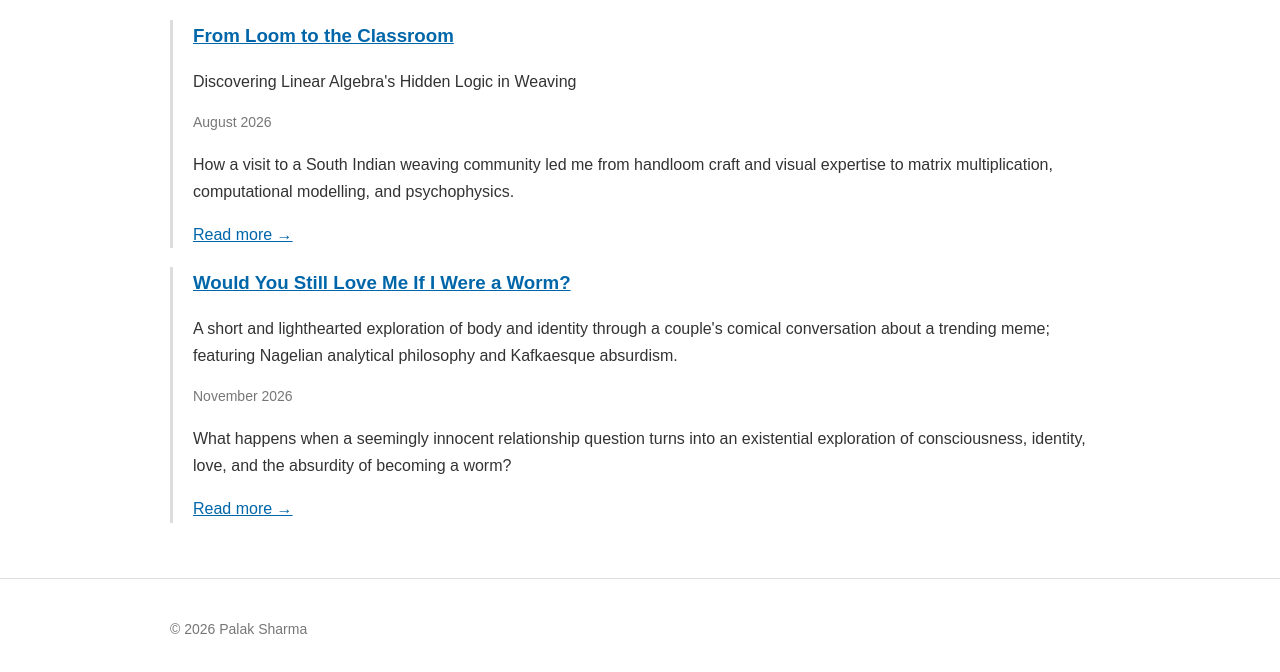
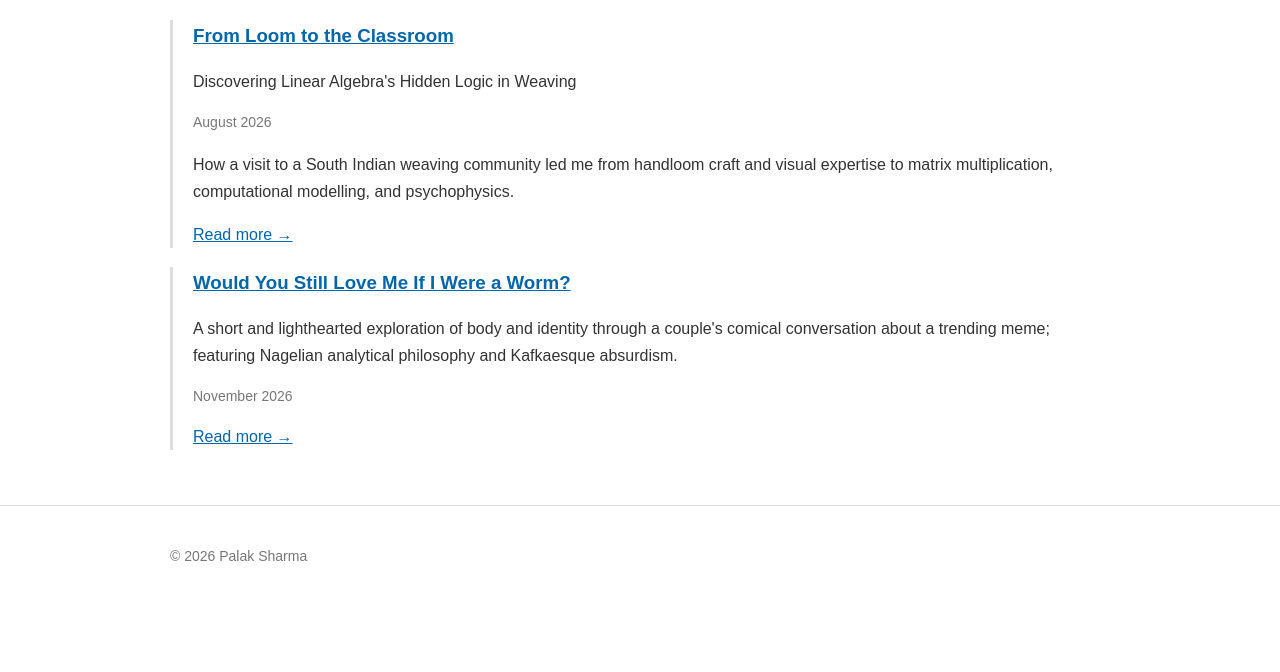
Before and after one commit to palaksharma19971997-rgb/palaksharma19971997-rgb.github.io, a plain HTML site: page blog.html in a window 1280 px wide. Shown: the part 170-842 px from the top of the page. After the commit the page ends 800 px from the top, so only its background shows below. Drawn offline with Linux system fonts and the light colour scheme.

Commit message:
Update blog.html

```diff
--- a/blog.html
+++ b/blog.html
@@ -102,13 +102,6 @@
                     November 2026
                 </p>
 
-                <p>
-                    What happens when a seemingly innocent relationship
-                    question turns into an existential exploration of
-                    consciousness, identity, love, and the absurdity
-                    of becoming a worm?
-                </p>
-
                 <a href="blog/would-you-still-love-me-if-i-were-a-worm.html">
                     Read more →
                 </a>
```
